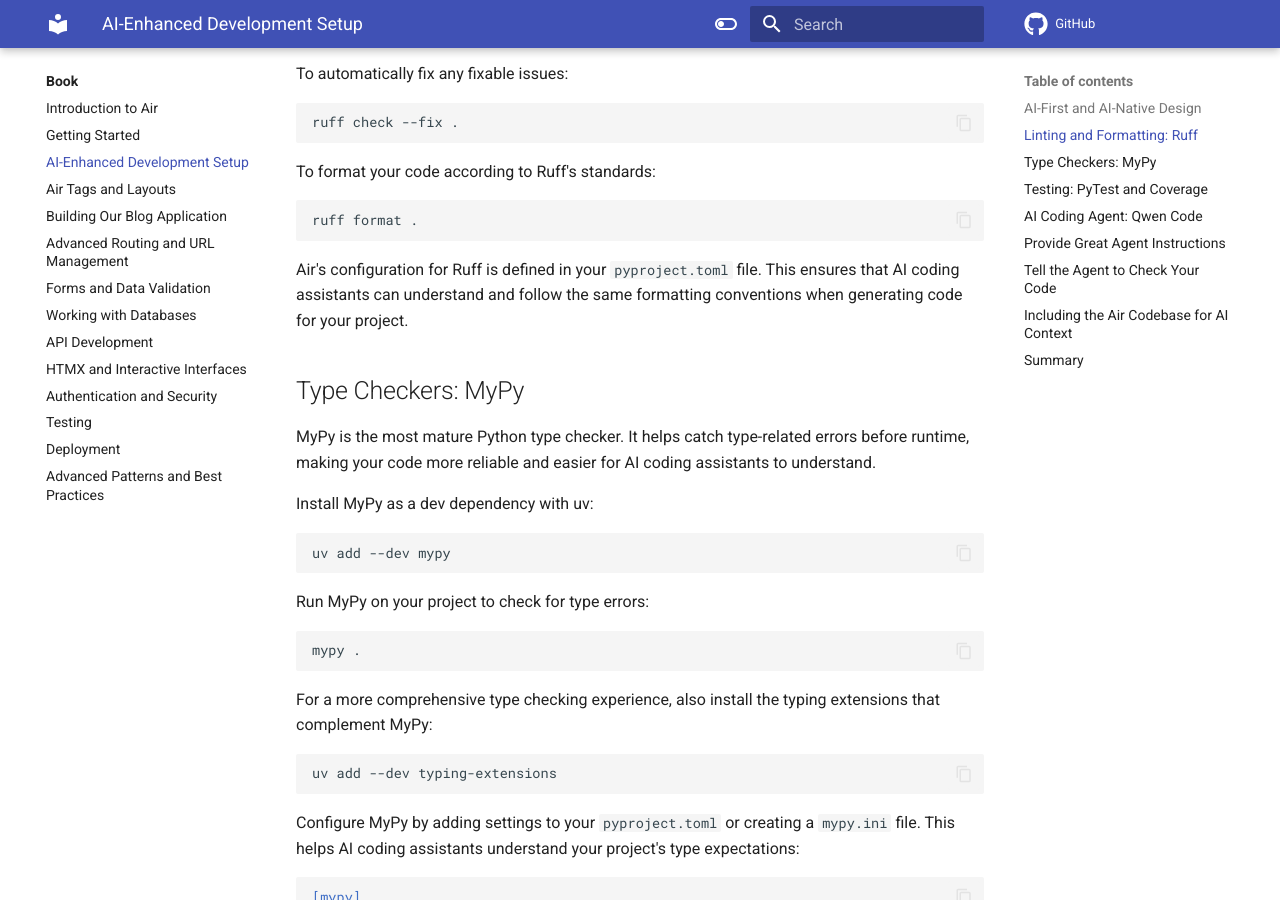
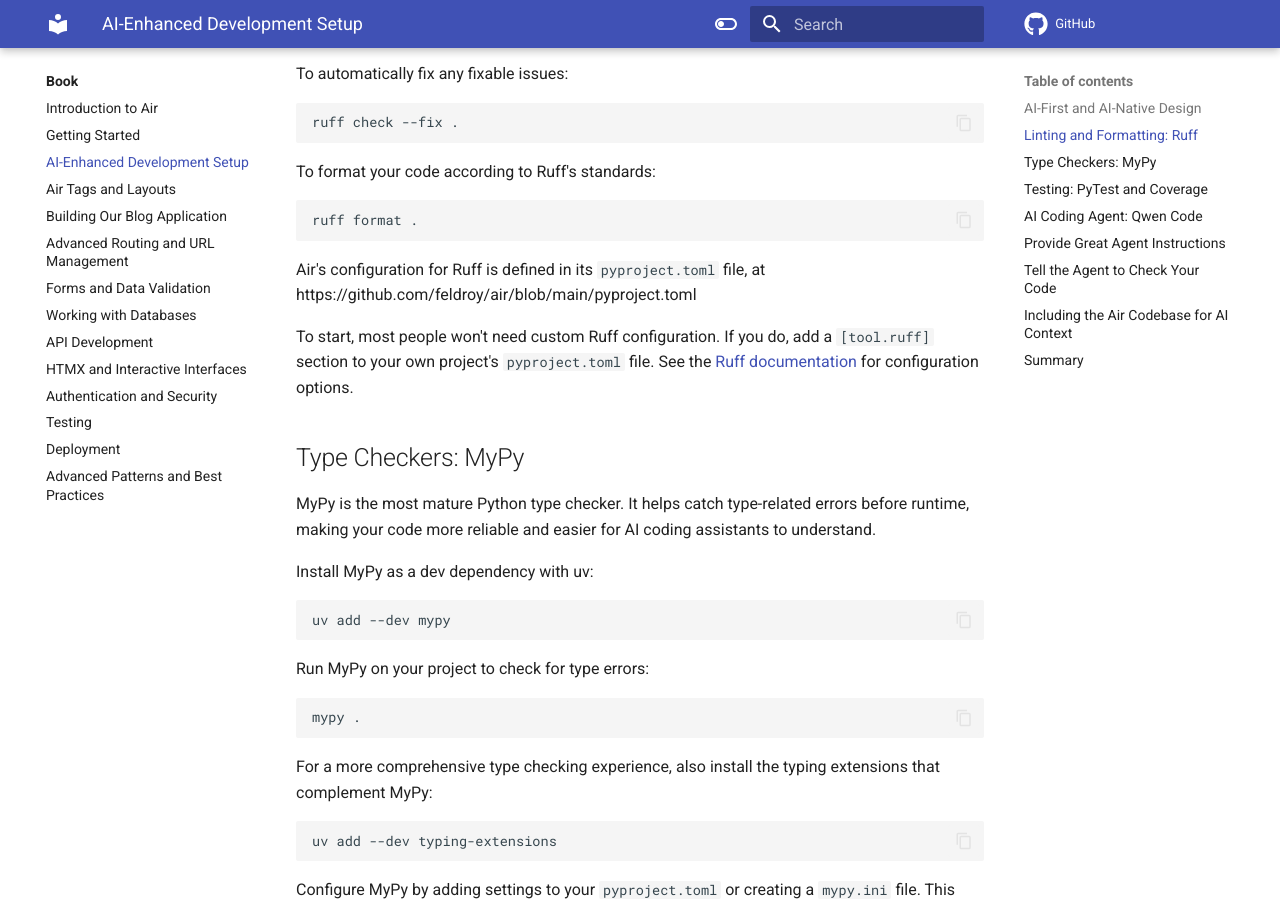
Before and after one commit to feldroy/air, an MkDocs documentation site: the page built from docs/book/03-ai-enhanced-development-setup.md, in a window 1280 px wide and 900 px high, scrolled down 1497 px. Built offline with MkDocs 1.6.1 and Material for MkDocs 9.7.7, drawn with Linux system fonts in a browser that asks for light colours; comment, search, counter and statistics services are not loaded.

Commit message:
More about Ruff

````diff
--- a/docs/book/03-ai-enhanced-development-setup.md
+++ b/docs/book/03-ai-enhanced-development-setup.md
@@ -52,7 +52,9 @@ To format your code according to Ruff's standards:
 ruff format .
 ```
 
-Air's configuration for Ruff is defined in your `pyproject.toml` file. This ensures that AI coding assistants can understand and follow the same formatting conventions when generating code for your project.
+Air's configuration for Ruff is defined in its `pyproject.toml` file, at https://github.com/feldroy/air/blob/main/pyproject.toml
+
+To start, most people won't need custom Ruff configuration. If you do, add a `[tool.ruff]` section to your own project's `pyproject.toml` file. See the [Ruff documentation](https://docs.ruff.rs/) for configuration options.
 
 ## Type Checkers: MyPy
 
````
